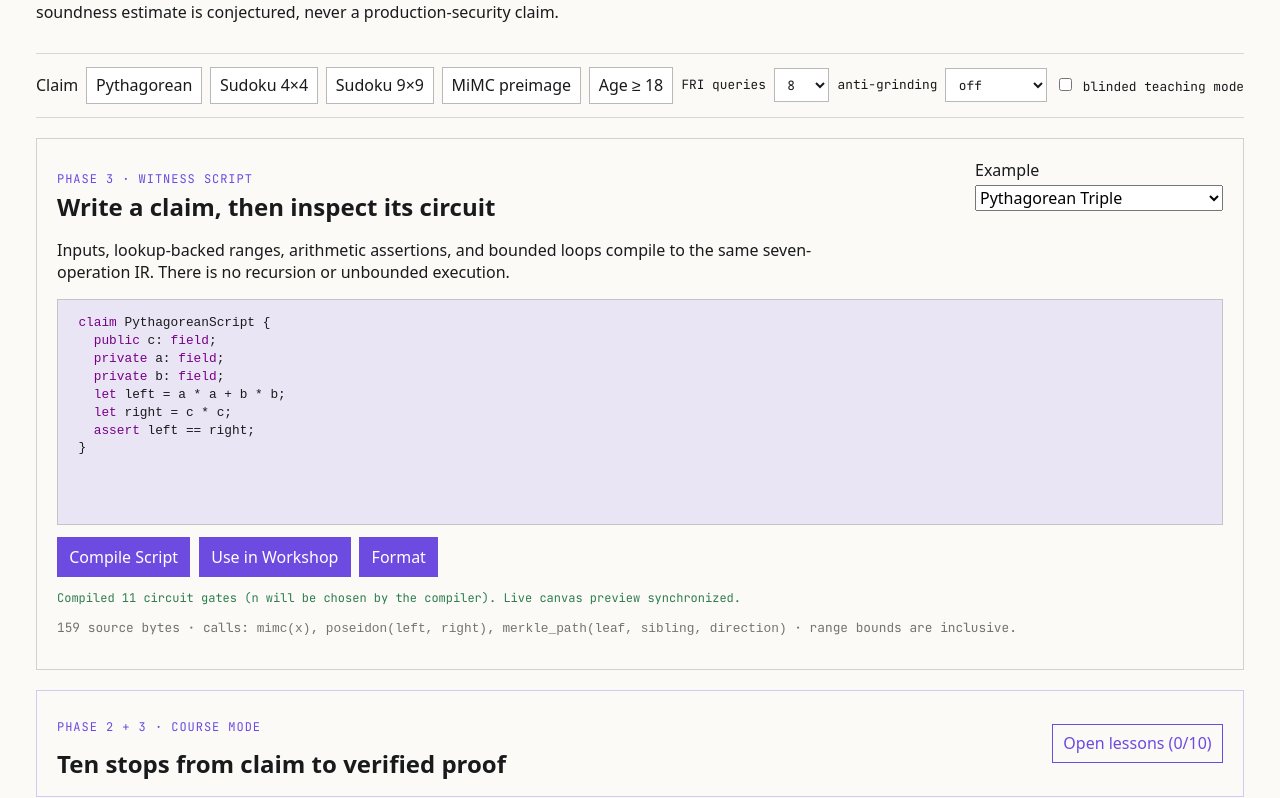
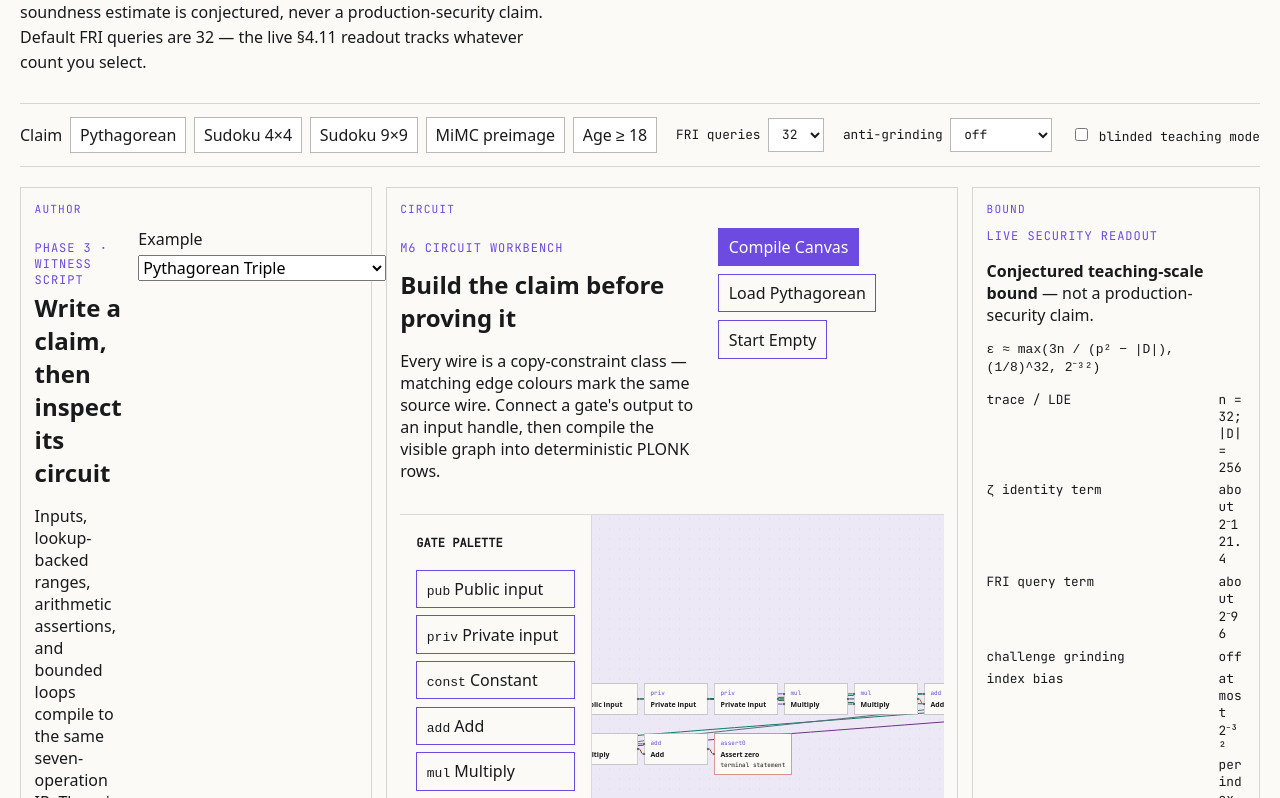
Before and after one commit to impreetentious/witness-list, a Next.js app: page / in a window 1280 px wide. Shown: the part 282-1080 px from the top of the page. Built offline with nearby package versions, Linux system fonts and the light colour scheme.

Commit message:
Commit v0.4.1: Workshop Chrome + Deep Links

```diff
--- a/package.json
+++ b/package.json
@@ -1,7 +1,7 @@
 {
   "name": "witness-list",
   "private": true,
-  "version": "0.4.0",
+  "version": "0.4.1",
   "description": "Witness List — a zero-knowledge proof workshop. Build a claim, prove it, try to cheat.",
   "scripts": {
     "dev": "next dev",
@@ -29,7 +29,7 @@
     "@codemirror/view": "^6.39.14",
     "@fontsource-variable/inter": "^5.2.8",
     "@fontsource/jetbrains-mono": "^5.2.8",
-    "@xyflow/react": "^12.10.0",
+    "@xyflow/react": "^12.10.1",
     "next": "^16.1.6",
     "react": "^19.2.4",
     "react-dom": "^19.2.4"
--- a/src/app/course-mode.tsx
+++ b/src/app/course-mode.tsx
@@ -1,11 +1,18 @@
 'use client';
 
 import { useEffect, useState } from 'react';
-import { lessons } from '@/course/lessons';
+import { lessons, type Lesson } from '@/course/lessons';
 
 const storageKey = 'witness-list/course-progress-v1';
 
-export function CourseMode() {
+export interface CourseModeProps {
+  /** Open the protocol player at the lesson's stage (and update the deep-link hash). */
+  onOpenLesson?: (lesson: Lesson) => void;
+  /** Highlight the lesson that currently owns the deep link / focused stage. */
+  activeLessonId?: string;
+}
+
+export function CourseMode({ onOpenLesson, activeLessonId }: CourseModeProps) {
   const [open, setOpen] = useState(false);
   const [complete, setComplete] = useState<Set<string>>(new Set());
 
@@ -18,6 +25,10 @@ export function CourseMode() {
     }
   }, []);
 
+  useEffect(() => {
+    if (activeLessonId !== undefined) setOpen(true);
+  }, [activeLessonId]);
+
   function toggle(id: string): void {
     setComplete((current) => {
       const next = new Set(current);
@@ -29,8 +40,44 @@ export function CourseMode() {
 
   return (
     <section className="course-mode" aria-labelledby="course-title">
-      <div className="course-heading"><div><p className="eyebrow">Phase 2 + 3 · course mode</p><h2 id="course-title">Ten stops from claim to verified proof</h2></div><button type="button" onClick={() => setOpen((value) => !value)}>{open ? 'Hide lessons' : `Open lessons (${complete.size}/${lessons.length})`}</button></div>
-      {open && <ol className="lesson-list">{lessons.map((lesson) => <li key={lesson.id} className={complete.has(lesson.id) ? 'complete' : ''}><label><input type="checkbox" checked={complete.has(lesson.id)} onChange={() => toggle(lesson.id)} /><span><strong>{lesson.title}</strong><small>Player stage {lesson.stage}</small><p>{lesson.prompt}</p><p className="mono">Task: {lesson.task}</p></span></label></li>)}</ol>}
+      <div className="course-heading">
+        <div>
+          <p className="eyebrow">Phase 2 + 3 · course mode</p>
+          <h2 id="course-title">Ten stops from claim to verified proof</h2>
+        </div>
+        <button type="button" onClick={() => setOpen((value) => !value)}>
+          {open ? 'Hide lessons' : `Open lessons (${complete.size}/${lessons.length})`}
+        </button>
+      </div>
+      {open && (
+        <ol className="lesson-list">
+          {lessons.map((lesson) => (
+            <li key={lesson.id} className={`${complete.has(lesson.id) ? 'complete' : ''} ${activeLessonId === lesson.id ? 'active-lesson' : ''}`}>
+              <label>
+                <input type="checkbox" checked={complete.has(lesson.id)} onChange={() => toggle(lesson.id)} />
+                <span>
+                  <strong>{lesson.title}</strong>
+                  <small>Player stage {lesson.stage}</small>
+                  <p>{lesson.prompt}</p>
+                  <p className="mono">Task: {lesson.task}</p>
+                  {onOpenLesson !== undefined && (
+                    <button
+                      type="button"
+                      className="lesson-open"
+                      onClick={(event) => {
+                        event.preventDefault();
+                        onOpenLesson(lesson);
+                      }}
+                    >
+                      Open stage {lesson.stage}
+                    </button>
+                  )}
+                </span>
+              </label>
+            </li>
+          ))}
+        </ol>
+      )}
     </section>
   );
 }
--- a/src/app/globals.css
+++ b/src/app/globals.css
@@ -30,12 +30,87 @@ select {
 
 .workshop {
   margin: 0 auto;
-  max-width: 78rem;
+  max-width: 96rem;
   padding: 2.5rem 1.25rem 4rem;
 }
 
 .workshop-hero {
   max-width: 48rem;
+}
+
+.workshop-ide {
+  display: grid;
+  gap: 0.85rem;
+  grid-template-columns: minmax(16rem, 22rem) minmax(0, 1fr) minmax(14rem, 18rem);
+  grid-template-areas:
+    'author circuit bound'
+    'player player player'
+    'zk zk zk';
+  margin-top: 1.25rem;
+}
+
+.workshop-pane {
+  border: 1px solid color-mix(in srgb, var(--ink) 16%, transparent);
+  min-width: 0;
+  padding: 0.85rem;
+}
+
+.workshop-pane-author { grid-area: author; }
+.workshop-pane-circuit { grid-area: circuit; }
+.workshop-pane-bound { grid-area: bound; }
+.workshop-pane-player { grid-area: player; }
+.workshop-pane-zk { grid-area: zk; }
+
+.pane-label {
+  color: var(--accent);
+  font-family: var(--font-mono);
+  font-size: 0.7rem;
+  letter-spacing: 0.1em;
+  margin: 0 0 0.75rem;
+  text-transform: uppercase;
+}
+
+.workshop-pane .circuit-workbench,
+.workshop-pane .protocol-player,
+.workshop-pane .zk-panel,
+.workshop-pane .security-readout,
+.workshop-pane .course-mode,
+.workshop-pane .structured-inputs,
+.workshop-pane .witness-script {
+  border: 0;
+  margin-top: 0;
+  max-width: none;
+  padding: 0;
+  width: 100%;
+}
+
+.workshop-pane .circuit-workbench {
+  margin-top: 0;
+}
+
+.workshop-pane .security-readout {
+  border: 0;
+  margin-top: 0;
+  padding: 0;
+}
+
+.field-element,
+.field-list {
+  cursor: help;
+  font-family: var(--font-mono);
+  font-variant-numeric: tabular-nums;
+}
+
+@media (max-width: 1100px) {
+  .workshop-ide {
+    grid-template-columns: 1fr;
+    grid-template-areas:
+      'author'
+      'circuit'
+      'bound'
+      'player'
+      'zk';
+  }
 }
 
 .workshop-hero h1 {
@@ -332,6 +407,18 @@ select {
   border: 1px solid color-mix(in srgb, var(--accent) 30%, transparent);
   padding: 1.25rem;
   text-align: left;
+}
+
+.workshop-pane-circuit .canvas-layout {
+  min-height: 28rem;
+}
+
+.workshop-pane-circuit .flow-shell {
+  min-height: 28rem;
+}
+
+.copy-class-edge {
+  stroke-linecap: round;
 }
 
 .canvas-heading {
@@ -856,6 +943,22 @@ select {
   background: color-mix(in srgb, var(--pass) 8%, transparent);
 }
 
+.lesson-list li.active-lesson {
+  border-left-color: var(--accent);
+  background: color-mix(in srgb, var(--accent) 8%, transparent);
+}
+
+.lesson-open {
+  border: 1px solid var(--accent);
+  background: transparent;
+  color: var(--ink);
+  cursor: pointer;
+  font-family: var(--font-mono);
+  font-size: 0.75rem;
+  margin-top: 0.45rem;
+  padding: 0.35rem 0.55rem;
+}
+
 .lesson-list label {
   align-items: start;
   display: grid;
--- a/src/app/workshop.tsx
+++ b/src/app/workshop.tsx
@@ -20,9 +20,21 @@ import { CourseMode } from './course-mode';
 import { WitnessScriptEditor } from './witness-script-editor';
 import { ZkPanel } from './zk-panel';
 import type { CompiledWitnessScript } from '@/script/witness-script';
+import { lessons, type Lesson } from '@/course/lessons';
 
 type PresetId = 'pythagorean' | 'sudoku' | 'sudoku9' | 'mimc' | 'age' | 'canvas' | 'script';
 
+/** Default FRI query count — matches the teaching-scale readout. */
+const DEFAULT_QUERIES = 32;
+
+function parseCourseDeepLink(hash: string): { lessonId?: string; stage?: number } {
+  if (/^#p(u)?=/.test(hash)) return {};
+  const lesson = /^#lesson=([\w-]+)$/.exec(hash);
+  if (lesson !== null) return { lessonId: lesson[1] };
+  const stage = /^#stage=(\d+)$/.exec(hash);
+  if (stage !== null) return { stage: Number(stage[1]) };
+  return {};
+}
 interface ScriptSession {
   compiled: CompiledWitnessScript;
   sourceValues: Map<string, string>;
@@ -109,16 +121,46 @@ export function Workshop() {
   const [shareStatus, setShareStatus] = useState<string>();
   const [attackStatus, setAttackStatus] = useState<string>();
   const [zk, setZk] = useState(false);
-  const [queries, setQueries] = useState(8);
+  const [queries, setQueries] = useState(DEFAULT_QUERIES);
   const [grindingBits, setGrindingBits] = useState(0);
   const [seed, setSeed] = useState(42);
-  const [lastParams, setLastParams] = useState<Params>({ n: 32, blowup: 8, queries: 8, zk: false });
+  const [lastParams, setLastParams] = useState<Params>({ n: 32, blowup: 8, queries: DEFAULT_QUERIES, zk: false });
   const [verifyOnly, setVerifyOnly] = useState(false);
+  const [focusStage, setFocusStage] = useState<number>();
+  const [focusToken, setFocusToken] = useState(0);
+  const [activeLessonId, setActiveLessonId] = useState<string>();
+  const readoutParams: Params = { ...lastParams, queries, grindingBits, zk };
+
+  function openLesson(lesson: Lesson, writeHash = true): void {
+    setVerifyOnly(false);
+    setFocusStage(lesson.stage);
+    setFocusToken((token) => token + 1);
+    setActiveLessonId(lesson.id);
+    if (writeHash && !/^#p(u)?=/.test(window.location.hash)) {
+      window.history.replaceState(null, '', `#lesson=${lesson.id}`);
+    }
+    window.requestAnimationFrame(() => {
+      document.getElementById('protocol-player')?.scrollIntoView({ behavior: 'smooth', block: 'start' });
+    });
+  }
+
+  function openStage(stage: number, writeHash = true): void {
+    setVerifyOnly(false);
+    setFocusStage(stage);
+    setFocusToken((token) => token + 1);
+    setActiveLessonId(undefined);
+    if (writeHash && !/^#p(u)?=/.test(window.location.hash)) {
+      window.history.replaceState(null, '', `#stage=${stage}`);
+    }
+    window.requestAnimationFrame(() => {
+      document.getElementById('protocol-player')?.scrollIntoView({ behavior: 'smooth', block: 'start' });
+    });
+  }
 
   useEffect(() => {
     let cancelled = false;
     async function loadSharedProof(): Promise<void> {
-      if (!/^#p(u)?=/.test(window.location.hash)) return;
+      if (/^#p(u)?=/.test(window.location.hash)) {
         try {
           const payload = await decodeShare(window.location.hash);
           const compiled = await compile(payload.circuit);
@@ -133,12 +175,24 @@ export function Workshop() {
           setChecks(result.checks);
           setLastParams(payload.proof.params);
           setVerifyOnly(true);
+          setFocusStage(15);
+          setFocusToken((token) => token + 1);
+          setActiveLessonId(undefined);
           setShareStatus(result.ok
             ? 'Verify-only mode: this browser checked V1–V7 from the shared proof and never received a witness.'
             : 'Verify-only mode: the shared proof failed its local verifier checklist.');
         } catch (caught) {
           if (!cancelled) setError(caught instanceof Error ? `Could not verify shared proof: ${caught.message}` : 'Could not verify shared proof.');
         }
+        return;
+      }
+      const link = parseCourseDeepLink(window.location.hash);
+      if (link.lessonId !== undefined) {
+        const lesson = lessons.find((entry) => entry.id === link.lessonId);
+        if (lesson !== undefined) openLesson(lesson, false);
+        return;
+      }
+      if (link.stage !== undefined && Number.isFinite(link.stage)) openStage(link.stage, false);
     }
     void loadSharedProof();
     return () => { cancelled = true; };
@@ -317,7 +371,7 @@ export function Workshop() {
       <header className="workshop-hero">
         <p className="eyebrow">Witness List · v1 workshop</p>
         <h1>Write a claim, prove it, try to cheat.</h1>
-        <p>Start with a five-line Witness Script or a visual circuit. Every path runs in this browser. The proof is transparent and teaching-scale; its displayed soundness estimate is conjectured, never a production-security claim.</p>
+        <p>Start with a five-line Witness Script or a visual circuit. Every path runs in this browser. The proof is transparent and teaching-scale; its displayed soundness estimate is conjectured, never a production-security claim. Default FRI queries are 32 — the live §4.11 readout tracks whatever count you select.</p>
       </header>
       <section className="workshop-toolbar" aria-label="Claim and proving controls">
         <div className="preset-picker"><span>Claim</span>{(['pythagorean', 'sudoku', 'sudoku9', 'mimc', 'age'] as const).map((id) => <button key={id} type="button" className={session.id === id ? 'active' : ''} disabled={loadingPreset} onClick={() => void choosePreset(id)}>{id === 'mimc' ? 'MiMC preimage' : id === 'age' ? 'Age ≥ 18' : id === 'sudoku9' ? 'Sudoku 9×9' : id === 'sudoku' ? 'Sudoku 4×4' : 'Pythagorean'}</button>)}</div>
@@ -325,22 +379,35 @@ export function Workshop() {
         <label>anti-grinding <select value={grindingBits} onChange={(event) => setGrindingBits(Number(event.target.value))}><option value={0}>off</option><option value={4}>2⁴ work</option><option value={8}>2⁸ work</option><option value={12}>2¹² work</option></select></label>
         <label className="zk-toggle"><input type="checkbox" checked={zk} onChange={(event) => setZk(event.target.checked)} /> blinded teaching mode</label>
       </section>
+      {loadingPreset && <p className="mono">Deriving the selected preset and its input mapping…</p>}
+      <div className="workshop-ide" aria-label="Workshop workbench">
+        <aside className="workshop-pane workshop-pane-author" aria-label="Author pane">
+          <p className="pane-label">Author</p>
           <WitnessScriptEditor onUseScript={useScript} />
-      <CourseMode />
-      {loadingPreset && <p className="mono">Deriving the selected preset and its input mapping…</p>}
+          <CourseMode onOpenLesson={(lesson) => openLesson(lesson)} activeLessonId={activeLessonId} />
           <StructuredInputs session={session} onChange={updateValue} onAgeChange={updateAge} onMimcChange={updateMimcPreimage} onScriptChange={updateScriptValue} />
+        </aside>
+        <section className="workshop-pane workshop-pane-circuit" aria-label="Circuit pane">
+          <p className="pane-label">Circuit</p>
           <CircuitCanvas circuit={session.circuit} onUseCircuit={(circuit) => {
             setSession({ id: 'canvas', title: circuit.name, circuit, values: genericValues(circuit) });
             setTrace(undefined);
             setChecks([]);
           }} />
-      <SecurityReadout params={lastParams} />
+        </section>
+        <aside className="workshop-pane workshop-pane-bound" aria-label="Bound pane">
+          <p className="pane-label">Bound</p>
+          <SecurityReadout params={readoutParams} />
+        </aside>
+        <section className="workshop-pane workshop-pane-player" aria-label="Protocol player pane" id="protocol-player">
+          <p className="pane-label">Protocol</p>
           {progress !== undefined && <p className="worker-progress" role="status">Worker: {progress}</p>}
           <ProtocolPlayer
             trace={trace}
             checks={checks}
             running={running}
-        focusStage={verifyOnly ? 15 : undefined}
+            focusStage={verifyOnly ? 15 : focusStage}
+            focusToken={focusToken}
             preferVerifierView={verifyOnly}
             onRun={() => { setVerifyOnly(false); void proveSelected(); }}
             onShare={() => void share()}
@@ -351,7 +418,12 @@ export function Workshop() {
             error={error}
             attackStatus={attackStatus}
           />
+        </section>
+        <section className="workshop-pane workshop-pane-zk" aria-label="ZK ledger pane">
+          <p className="pane-label">ZK ledger</p>
           <ZkPanel trace={trace} onRunZk={() => { setZk(true); void proveSelected(true); }} />
+        </section>
+      </div>
     </div>
   );
 }
--- a/src/canvas/circuit-canvas.tsx
+++ b/src/canvas/circuit-canvas.tsx
@@ -26,6 +26,34 @@ type GateData = {
 };
 type GateNode = Node<GateData, 'gate'>;
 
+/** Stable ink palette for copy-constraint classes (one color per source wire). */
+const COPY_CLASS_COLORS = [
+  '#6d4ae0',
+  '#2e7d4f',
+  '#1a5276',
+  '#af601a',
+  '#5d6d7e',
+  '#117a65',
+  '#6c3483',
+  '#922b21',
+  '#1b4f72',
+  '#196f3d',
+] as const;
+
+function copyClassColor(sourceId: string): string {
+  let hash = 0;
+  for (let index = 0; index < sourceId.length; index++) hash = (hash * 31 + sourceId.charCodeAt(index)) >>> 0;
+  return COPY_CLASS_COLORS[hash % COPY_CLASS_COLORS.length]!;
+}
+
+function styleCopyEdge(edge: Edge): Edge {
+  const stroke = copyClassColor(edge.source);
+  return {
+    ...edge,
+    style: { ...edge.style, stroke, strokeWidth: 2 },
+    className: 'copy-class-edge',
+  };
+}
 const arity: Record<GateOp, number> = {
   pub: 0,
   priv: 0,
@@ -54,7 +82,7 @@ function fromCircuit(circuit: Circuit): { nodes: GateNode[]; edges: Edge[] } {
       position: gate.pos ?? { x: 80 + gate.id * 24, y: 100 + (gate.id % 5) * 96 },
       data: { op: gate.op, value: gate.value?.toString() },
     })),
-    edges: circuit.gates.flatMap((gate) => gate.inputs.map((input, inputIndex) => ({
+    edges: circuit.gates.flatMap((gate) => gate.inputs.map((input, inputIndex) => styleCopyEdge({
       id: `${input}-${gate.id}-${inputIndex}`,
       source: String(input),
       target: String(gate.id),
@@ -179,9 +207,16 @@ export function CircuitCanvas({ circuit = pythagorean, onUseCircuit }: CircuitCa
 
   const onConnect = useCallback((connection: Connection) => {
     if (connection.source === null || connection.target === null || connection.targetHandle === null) return;
-    setEdges((current) => addEdge({ ...connection, id: `${connection.source}-${connection.target}-${connection.targetHandle}` }, current));
+    setEdges((current) => addEdge(styleCopyEdge({
+      ...connection,
+      id: `${connection.source}-${connection.target}-${connection.targetHandle}`,
+      source: connection.source,
+      target: connection.target,
+      targetHandle: connection.targetHandle,
+    }), current));
   }, [setEdges]);
 
+  const coloredEdges = useMemo(() => edges.map(styleCopyEdge), [edges]);
   const selected = nodes.find((node) => node.id === selectedId);
   const selectedConst = selected?.data.op === 'const' ? selected : undefined;
 
@@ -219,8 +254,9 @@ export function CircuitCanvas({ circuit = pythagorean, onUseCircuit }: CircuitCa
           <p className="eyebrow">M6 circuit workbench</p>
           <h2 id="canvas-title">Build the claim before proving it</h2>
           <p>
-            Every wire is a copy-constraint class. Connect a gate&apos;s output to an input handle,
-            then compile the visible graph into deterministic PLONK rows.
+            Every wire is a copy-constraint class — matching edge colours mark the same source
+            wire. Connect a gate&apos;s output to an input handle, then compile the visible graph
+            into deterministic PLONK rows.
           </p>
         </div>
         <div className="canvas-actions">
@@ -247,7 +283,7 @@ export function CircuitCanvas({ circuit = pythagorean, onUseCircuit }: CircuitCa
         <div className="flow-shell">
           <ReactFlow
             nodes={nodes}
-            edges={edges}
+            edges={coloredEdges}
             nodeTypes={nodeTypes}
             onNodesChange={onNodesChange}
             onEdgesChange={onEdgesChange}
```
Also changed, not shown: 2 other files (tests, documents, lock files or other folders). Lines whose indentation alone changed are shown as unchanged.
